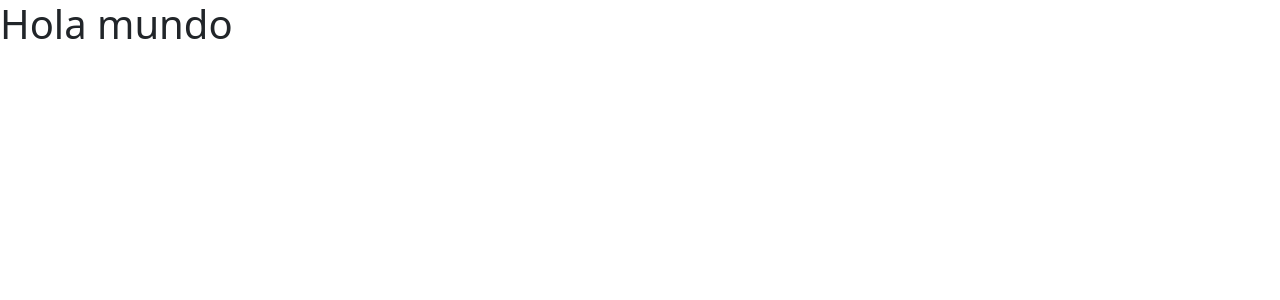
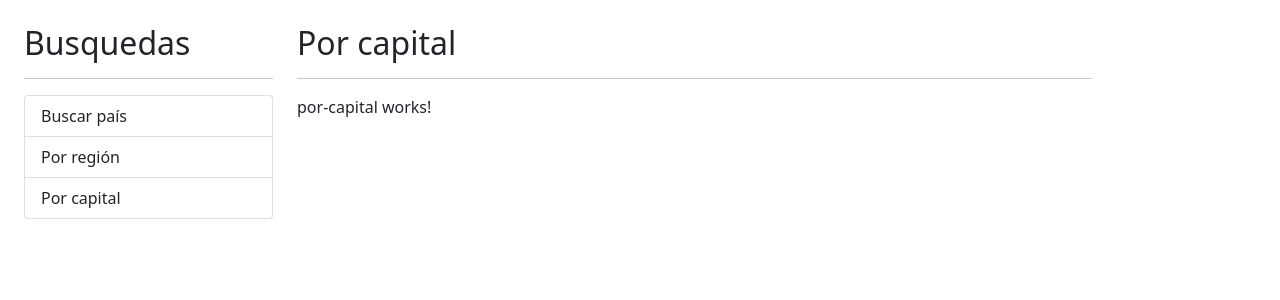
Before and after one commit to washopilot/03-paisesApp, an Angular app: page / in a window 1280 px wide. Shown: the top 300 px of the page. Built offline with nearby package versions, Linux system fonts and the light colour scheme.

Commit message:
Inicializar para rutas

```diff
--- a/src/app/app.component.html
+++ b/src/app/app.component.html
@@ -1 +1,17 @@
-<h1>Hola mundo</h1>
+<div class="row container mt-4">
+  <div class="col-3">
+    <h2>Busquedas</h2>
+    <hr />
+    <ul class="list-group">
+      <li class="list-group-item">Buscar país</li>
+      <li class="list-group-item">Por región</li>
+      <li class="list-group-item">Por capital</li>
+    </ul>
+  </div>
+
+  <div class="col">
+    <h2>Por capital</h2>
+    <hr />
+    <app-por-capital></app-por-capital>
+  </div>
+</div>
```
